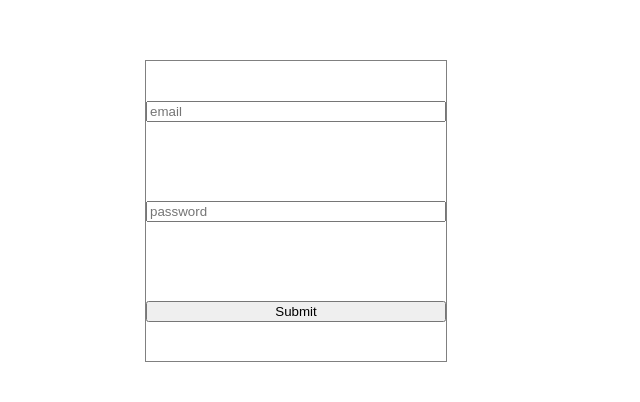
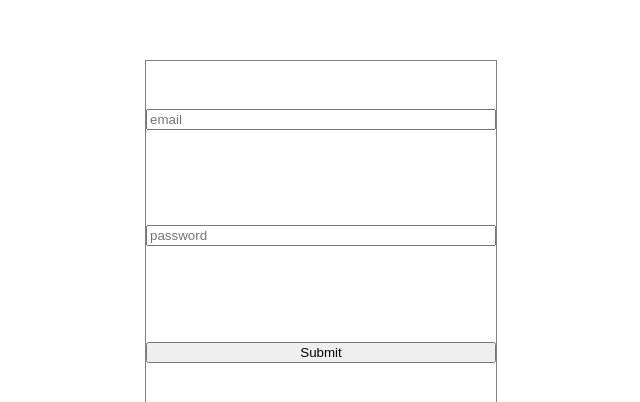
Before and after one commit to Diognet/firebase-project, a React (Create React App) app: page / in a window 1280 px wide. Shown: the part 340-742 px from the top of the page, without its empty margins (367-1007 px from the left). Built offline with nearby package versions, Linux system fonts and the light colour scheme.

Commit message:
Update App.css

```diff
--- a/src/App.css
+++ b/src/App.css
@@ -1,6 +1,6 @@
 .Login_block {
-  width: 300px;
-  height: 300px;
+  width: 350px;
+  height: 350px;
   border: 1px solid gray;
   border: radius 10px;
   position: absolute;
```
